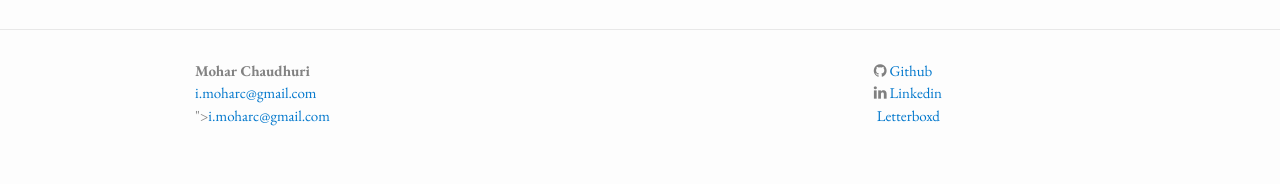
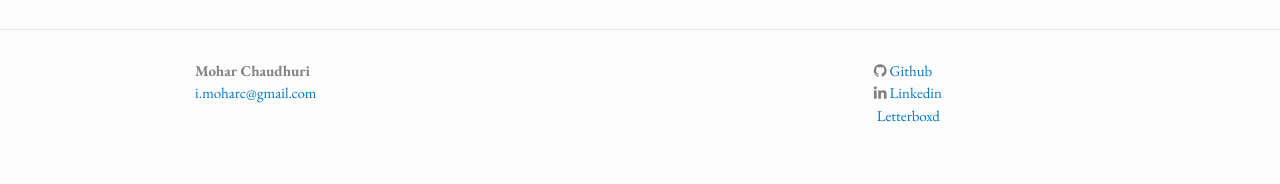
Before and after one commit to moharchaudhuri17/moharchaudhuri17.github.io, a Jekyll site: the page built from index.md, in a window 1280 px wide. Shown: the part 797-981 px from the top of the page. Built offline with Jekyll 4.4.1, drawn with Linux system fonts in a browser that asks for light colours; nearby versions of some CDN libraries; some web fonts are replaced.

Commit message:
Update _config.yml

```diff
--- a/_config.yml
+++ b/_config.yml
@@ -1,6 +1,6 @@
 # Site settings
 title: Mohar Chaudhuri
-email: <a href="mailto:i.moharc@gmail.com">i.moharc@gmail.com</a></li>
+email: i.moharc@gmail.com
 description: > # this means to ignore newlines until "baseurl:"
   Welcome to my personal website, o fellow wanderer!
 baseurl: "" # the subpath of your site, e.g. /blog/
```
